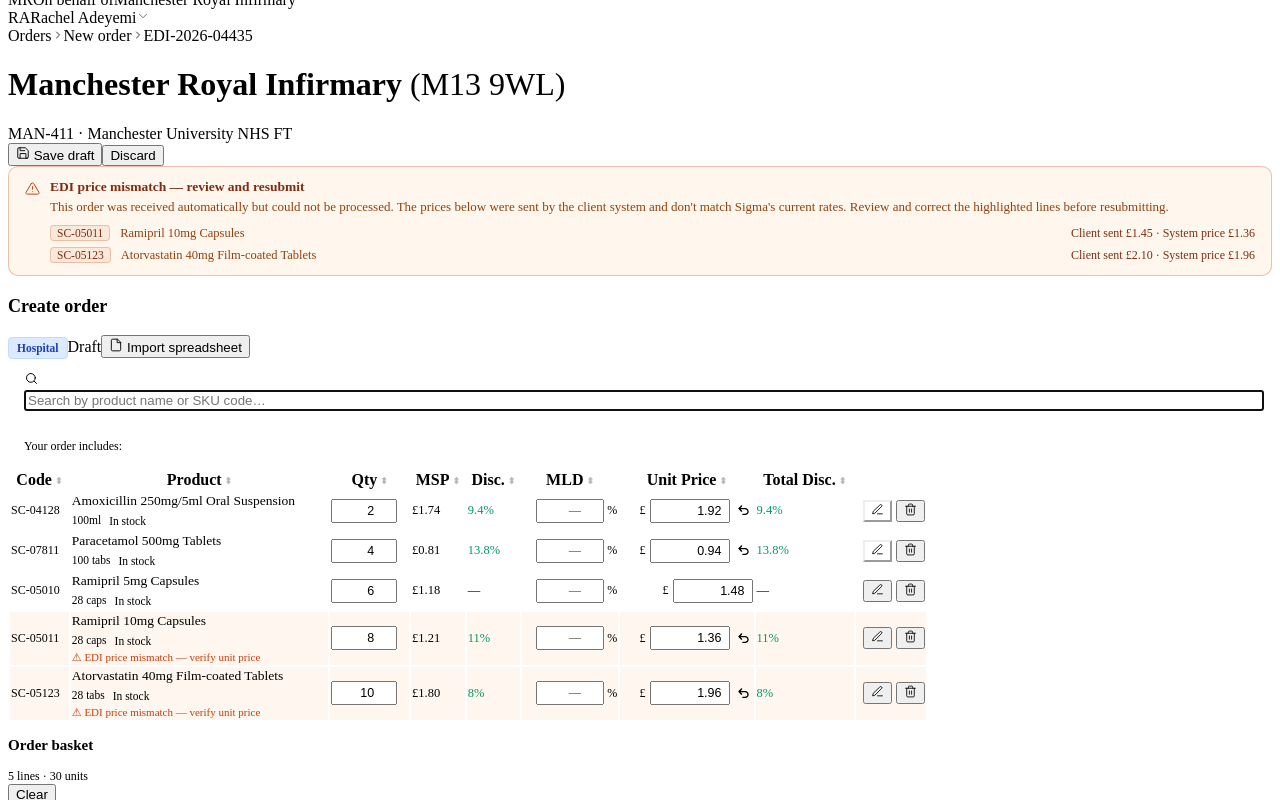
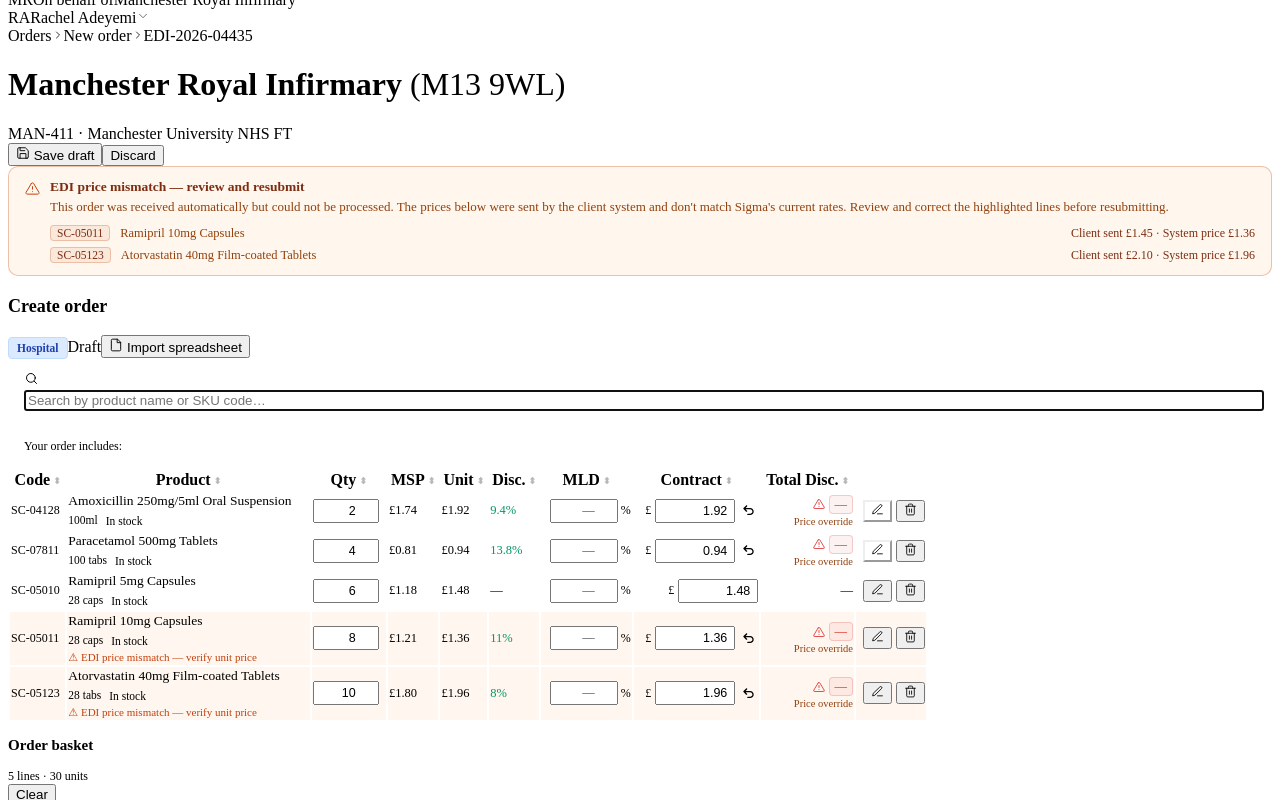
Before and after one commit to mikec78uk/sigma, a React (Vite) app in the folder app/: page / in a window 1280 px wide. Both pictures are taken after a click on the element 520 px from the left and 843 px from the top of the page. Shown: the part 55-855 px from the top of the page. Built offline with nearby package versions, Linux system fonts and the light colour scheme; the HTML template or start-up script is replaced by a standard one.

Commit message:
unit column

```diff
--- a/app/src/screens/BuildOrder/QuickEntryPanel.jsx
+++ b/app/src/screens/BuildOrder/QuickEntryPanel.jsx
@@ -176,9 +176,10 @@
     ...(hasVariantLines ? [{ col: 'variant', label: 'Variant', right: false }] : []),
     { col: 'qty',           label: 'Qty',         right: true  },
     { col: 'msp',           label: 'MSP',         right: true  },
+    { col: 'listPrice',     label: 'Unit',        right: true  },
     { col: 'discount',      label: 'Disc.',        right: true  },
     { col: 'mld',           label: 'MLD',          right: true  },
-    { col: 'unit',          label: 'Unit Price',  right: true  },
+    { col: 'unit',          label: 'Contract',    right: true  },
     { col: 'totalDiscount', label: 'Total Disc.', right: true  },
   ]
 
@@ -502,6 +503,8 @@
                       </td>
                       {/* MSP */}
                       <td className="right mono tnum" style={{ fontSize: 12.5 }}>{fmt(l.msp)}</td>
+                      {/* Unit Price — trade price before any discount */}
+                      <td className="right mono tnum" style={{ fontSize: 12.5 }}>{fmt(l.listPrice || l.msp)}</td>
                       {/* Disc. — read-only catalogue discount % */}
                       <td className="right mono tnum" style={{ fontSize: 12.5, color: l.discount > 0 ? '#059669' : 'var(--ink-3)' }}>
                         {l.discount > 0 ? `${l.discount}%` : '—'}
@@ -588,13 +591,41 @@
                           </td>
                         )
                       })()}
-                      {/* Total Disc. — read-only sum of catalogue discount + MLD */}
+                      {/* Total Disc. — effective discount from Unit price to Contract price */}
                       {(() => {
+                        const base = l.listPrice || l.msp
+                        const effectivePct = base > 0 ? Math.round((1 - l.unit / base) * 1000) / 10 : 0
                         const mldPct = parseFloat(l.mld) || 0
-                        const totalPct = (l.discount || 0) + mldPct
+                        const calculatedPct = Math.round(((l.discount || 0) + mldPct) * 10) / 10
+                        const isManualOverride = Math.abs(effectivePct - calculatedPct) > 0.05
                         return (
-                          <td className="right mono tnum" style={{ fontSize: 12.5, color: totalPct > 0 ? '#059669' : 'var(--ink-3)' }}>
-                            {totalPct > 0 ? `${totalPct}%` : '—'}
+                          <td className="right" style={{ fontSize: 12.5 }}>
+                            <div style={{ display: 'flex', flexDirection: 'column', alignItems: 'flex-end' }}>
+                              <div style={{ display: 'flex', alignItems: 'center', gap: 4 }}>
+                                {isManualOverride && (
+                                  <span style={{ color: '#dc2626', display: 'flex', alignItems: 'center' }}>
+                                    <Icon name="alert" size={12} />
+                                  </span>
+                                )}
+                                <span
+                                  className="mono tnum"
+                                  style={{
+                                    color: isManualOverride ? '#dc2626' : effectivePct > 0 ? '#059669' : 'var(--ink-3)',
+                                    background: isManualOverride ? 'rgba(220,38,38,0.06)' : undefined,
+                                    border: isManualOverride ? '1px solid rgba(220,38,38,0.2)' : undefined,
+                                    borderRadius: isManualOverride ? 4 : undefined,
+                                    padding: isManualOverride ? '1px 5px' : undefined,
+                                  }}
+                                >
+                                  {effectivePct !== 0 ? `${effectivePct}%` : '—'}
+                                </span>
+                              </div>
+                              {isManualOverride && (
+                                <div style={{ fontSize: 10.5, color: '#92400e', marginTop: 2, whiteSpace: 'nowrap' }}>
+                                  Price override
+                                </div>
+                              )}
+                            </div>
                           </td>
                         )
                       })()}
@@ -649,7 +680,7 @@
                     </tr>
                     {noteOpen && (
                       <tr key={l.lineId + '-note'}>
-                        <td colSpan={hasVariantLines ? 10 : 9} style={{ paddingTop: 0, paddingBottom: 10, background: 'var(--surface)' }}>
+                        <td colSpan={hasVariantLines ? 11 : 10} style={{ paddingTop: 0, paddingBottom: 10, background: 'var(--surface)' }}>
                           <div style={{ display: 'flex', gap: 8, alignItems: 'center' }}>
                             <div style={{ position: 'relative', flex: 1 }}>
                               <input
```
